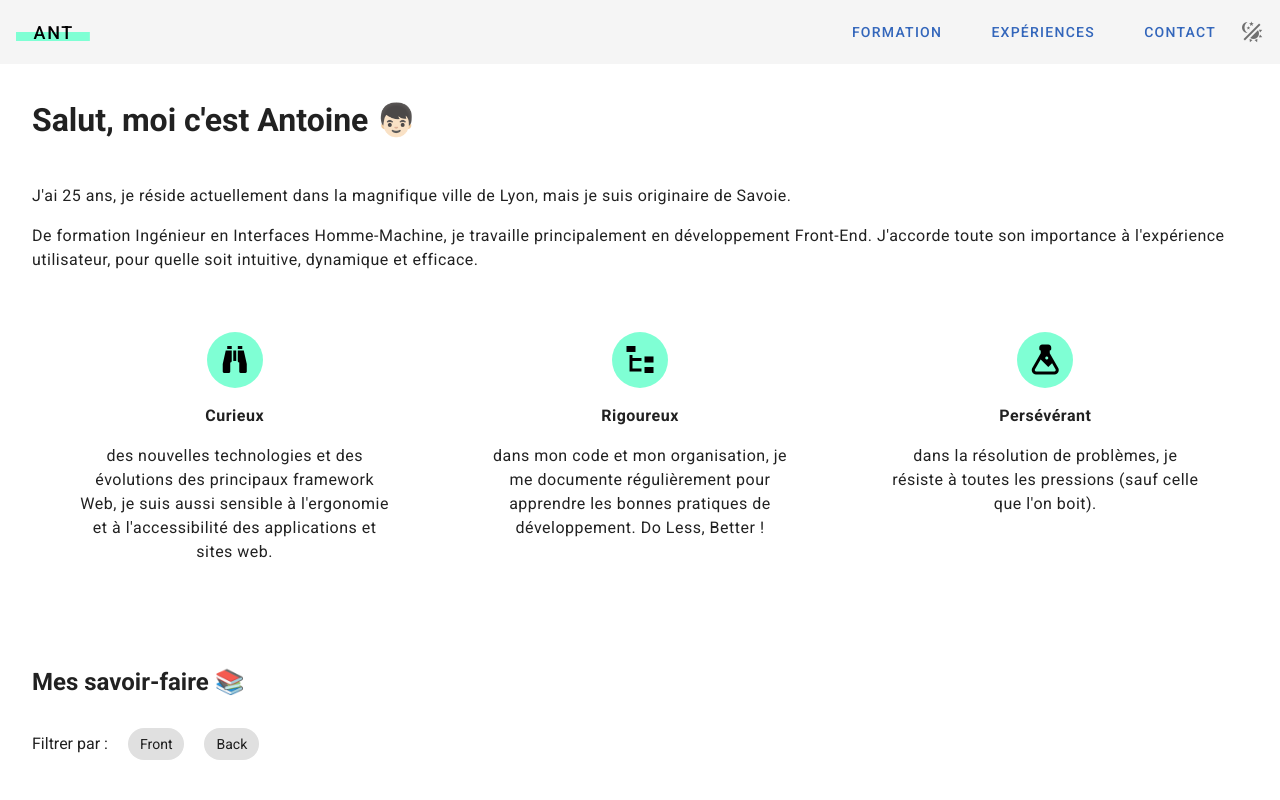
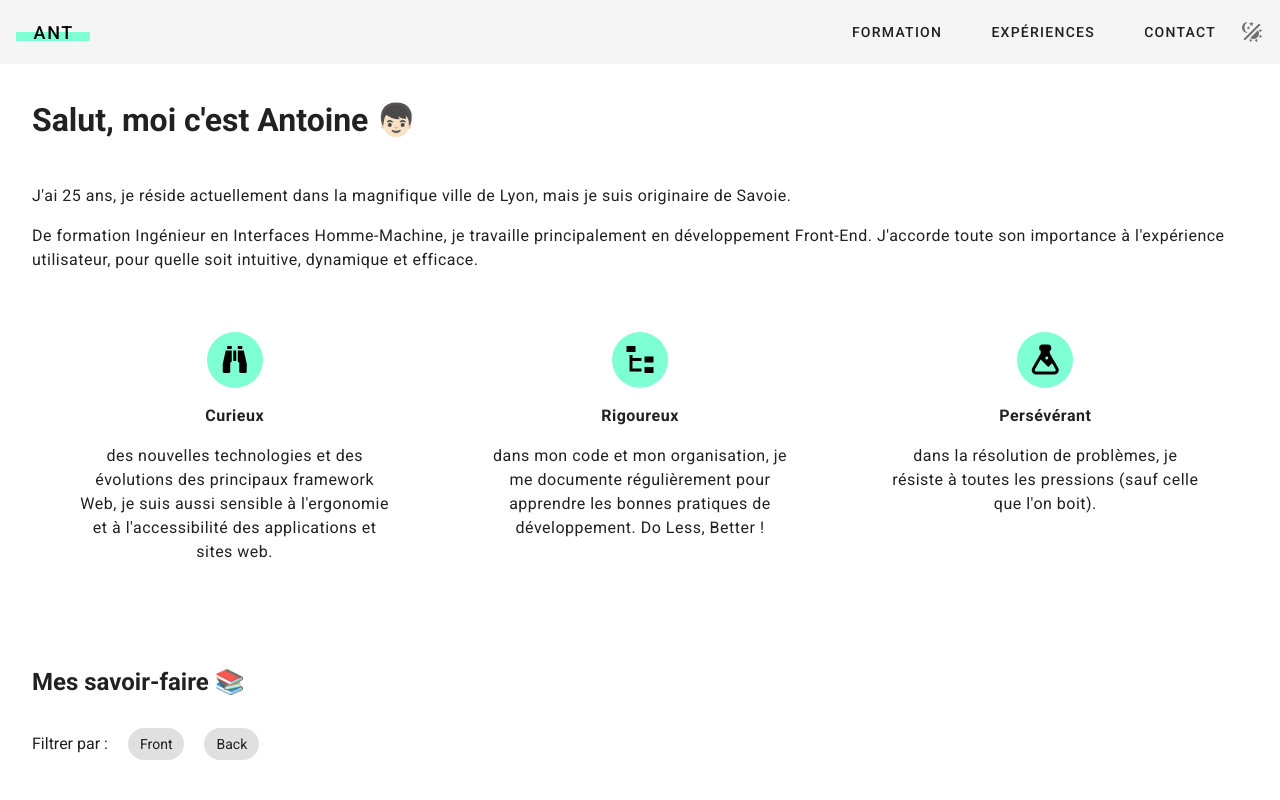
Before and after one commit to antsteyer/portfolio, a Vue app: page / in a window 1280 px wide. Shown: the top 800 px of the page. Built offline with nearby package versions, Linux system fonts and the light colour scheme.

Commit message:
Fix links in header 🔧

```diff
--- a/src/App.vue
+++ b/src/App.vue
@@ -62,18 +62,7 @@ export default Vue.extend({
 <style lang="scss">
 #app {
   a {
-    color: #3366bb;
     text-decoration: none;
-    &::before {
-      transition: 0.4s cubic-bezier(1, -1, 0, 2);
-      clip-path: polygon(25% 50%, 75% 50%, 75% 75%, 25% 75%);
-    }
-    &:hover::before {
-      clip-path: polygon(0 0, 100% 0, 100% 100%, 0 100%);
-    }
-  }
-
-  a {
     &::before {
       transition: 0.4s cubic-bezier(1, -1, 0, 2);
       clip-path: polygon(25% 50%, 75% 50%, 75% 75%, 25% 75%);
@@ -135,6 +124,10 @@ export default Vue.extend({
 
   footer.v-footer {
     color: black;
+
+    a {
+      color: #3366bb;
+    }
   }
 }
 </style>
--- a/src/views/Contact.vue
+++ b/src/views/Contact.vue
@@ -82,7 +82,7 @@ export default Vue.extend({
         color: "#24292e",
         darkModeColor: "white",
         link: "https://github.com/antsteyer",
-        funnyCatchPhrase: "Pas très rempli, mais appétissant !"
+        funnyCatchPhrase: "Mon humble contribution à l'open-source"
       }
     ] as ContactLink[]
   })
```
